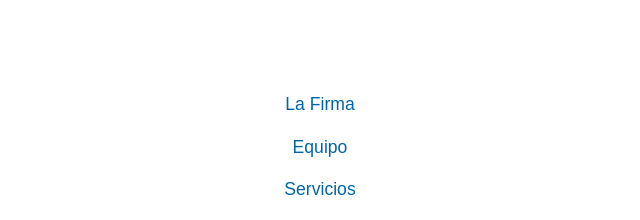
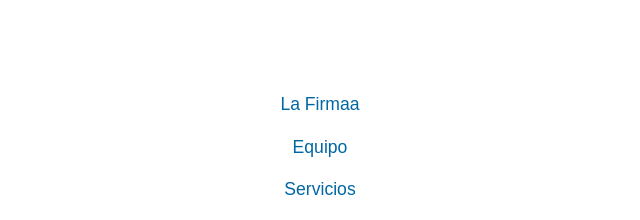
Before and after one commit to BonetConsulting/newlanding, a website: page src/public/index.html in a window 1280 px wide. Both pictures are taken after a click on the button "Toggle navigation". Shown: the top 220 px of the page, 320-960 px from the left. Drawn offline with nearby package versions, Linux system fonts and the light colour scheme; a script that the page names is missing.

Commit message:
Sulman - changing menu name

```diff
--- a/src/public/index.html
+++ b/src/public/index.html
@@ -107,7 +107,7 @@
                 <a
                   class="nav-link link text-primary display-4 arialSans"
                   onclick="initScroll('firma', this); return false;"
-                  >La Firma</a
+                  >La Firmaa</a
                 >
               </li>
 
```
